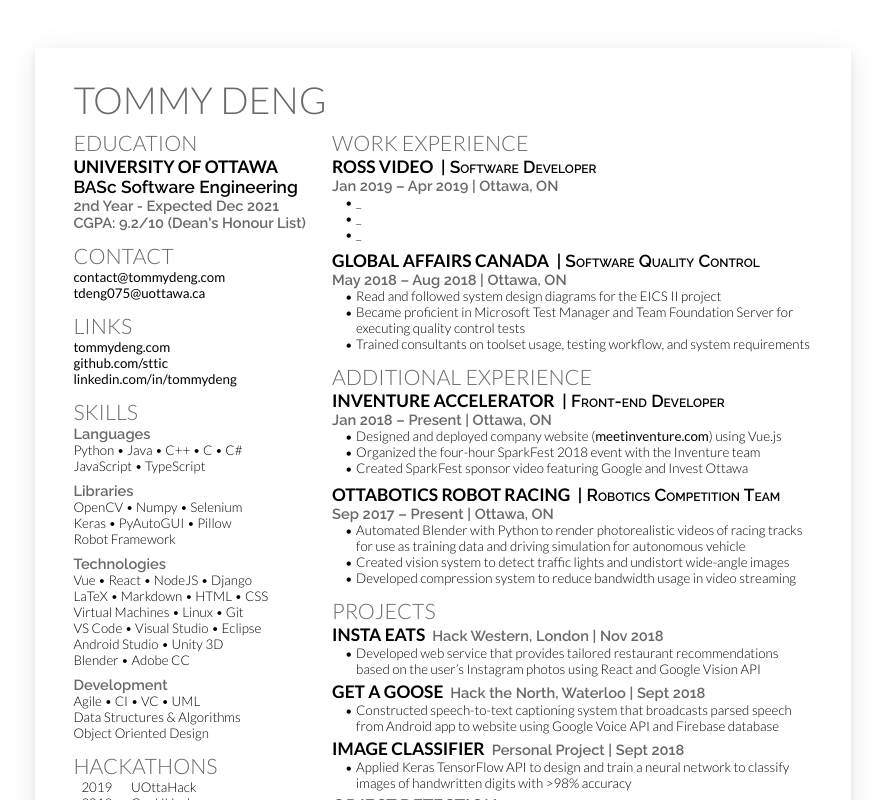
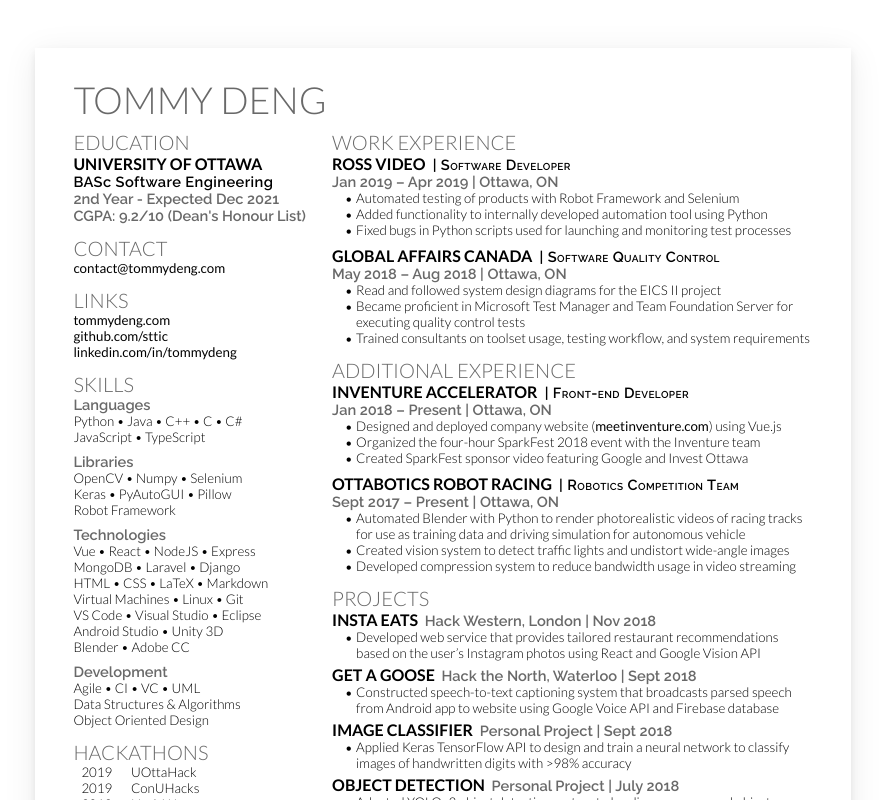
Before and after one commit to sttic/vue-resume, a Vue app: page / in a window 1280 px wide. Shown: the top 800 px of the page, without its empty margins (197-1082 px from the left). Built offline with nearby package versions, Linux system fonts and the light colour scheme.

Commit message:
partially working scaling

```diff
--- a/src/App.vue
+++ b/src/App.vue
@@ -1,6 +1,6 @@
 <template>
   <div id="app">
-      <Resume/>
+    <Resume :style="`transform: translateX(-50%) scale(${scale});`"/>
   </div>
 </template>
 
@@ -11,15 +11,50 @@ export default {
   name: "app",
   components: {
     Resume
+  },
+  created() {
+    window.addEventListener("resize", this.handleResize);
+  },
+  mounted() {
+    this.handleResize();
+  },
+  methods: {
+    handleResize() {
+      // eslint-disable-next-line
+      console.log(`${window.innerWidth} ${window.innerHeight}`);
+
+      this.scale = Math.min(window.innerWidth / 1029, 1);
+      // eslint-disable-next-line
+      console.log(this.scale);
+    }
+  },
+  data() {
+    return {
+      scale: 1
+    };
   }
 };
 </script>
 
 <style>
+body {
+  margin: 0;
+}
+
 #app {
   font-family: "Avenir", Helvetica, Arial, sans-serif;
   -webkit-font-smoothing: antialiased;
   -moz-osx-font-smoothing: grayscale;
   color: black;
+  position: relative;
+  padding: 0.5in 0;
+  /* height: 100%; */
+}
+
+#resume {
+  position: relative;
+  left: 50%;
+  /* top: 50%; */
+  /* transform-origin: center center; */
 }
 </style>
--- a/src/components/Resume.vue
+++ b/src/components/Resume.vue
@@ -164,8 +164,7 @@ export default {
         {
           href: "mailto:contact@tommydeng.com",
           display: "contact@tommydeng.com"
-        },
-        { href: "mailto:tdeng075@uottawa.ca", display: "tdeng075@uottawa.ca" }
+        }
       ],
       links: [
         { href: "http://tommydeng.com/", display: "tommydeng.com" },
@@ -186,8 +185,9 @@ export default {
           ["Robot Framework"]
         ],
         technologies: [
-          ["Vue", "React", "NodeJS", "Django"],
-          ["LaTeX", "Markdown", "HTML", "CSS"],
+          ["Vue", "React", "NodeJS", "Express"],
+          ["MongoDB", "Laravel", "Django"],
+          ["HTML", "CSS", "LaTeX", "Markdown"],
           ["Virtual Machines", "Linux", "Git"],
           ["VS Code", "Visual Studio", "Eclipse"],
           ["Android Studio", "Unity 3D"],
@@ -223,7 +223,11 @@ export default {
           start: "Jan 2019",
           end: "Apr 2019",
           location: "Ottawa, ON",
-          details: ["_", "_", "_"]
+          details: [
+            "Automated testing of products with Robot Framework and Selenium",
+            "Added functionality to internally developed automation tool using Python",
+            "Fixed bugs in Python scripts used for launching and monitoring test processes"
+          ]
         },
         {
           name: "Global Affairs Canada",
@@ -254,7 +258,7 @@ export default {
         {
           name: "Ottabotics Robot Racing",
           position: "Robotics Competition Team",
-          start: "Sep 2017",
+          start: "Sept 2017",
           end: "Present",
           location: "Ottawa, ON",
           details: [
@@ -346,7 +350,7 @@ export default {
 #resume {
   width: 8.5in;
   height: 11in;
-  margin: 0.5in auto;
+  /* margin: 0.5in auto; */
   box-shadow: 0 4px 8px 0 rgba(0, 0, 0, 0.08), 0 6px 32px 0 rgba(0, 0, 0, 0.08);
 }
 
@@ -390,19 +394,20 @@ h1 {
 
 h2 {
   font-weight: 200;
-  font-size: 16pt;
+  font-size: 15pt;
   color: dimgray;
 }
 
 h3 {
   font-weight: 700;
-  font-size: 13pt;
+  font-size: 12pt;
 }
 
 h4 {
   font-family: "Raleway";
-  font-size: 13pt;
+  font-size: 11pt;
   font-weight: 600;
+  letter-spacing: 0.4px;
 }
 
 .right h4 {
```
